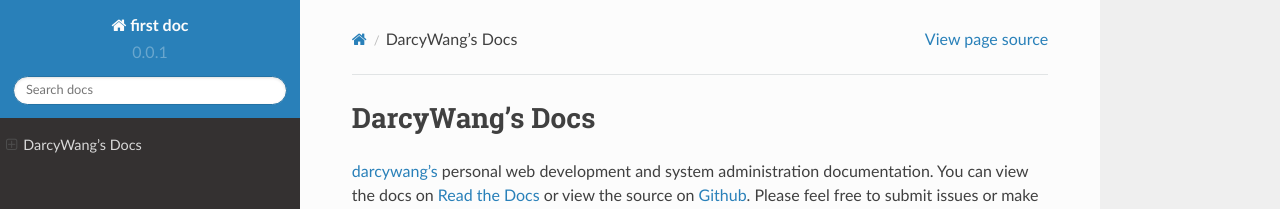
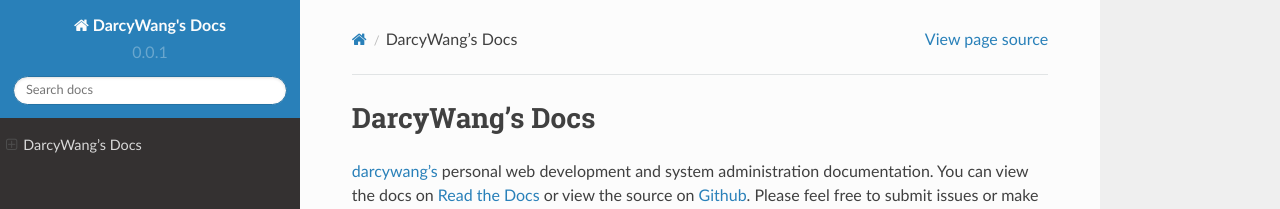
Before and after one commit to darcyWang/tianbao, a Sphinx documentation site: the page built from source/index.rst, in a window 1280 px wide. Shown: the top 209 px of the page. Built offline with Sphinx 7.4.7 and the Read the Docs theme 2.0.0, drawn with Linux system fonts in a browser that asks for light colours; pages that are not in the unit, such as notebooks, are missing from menus.

Commit message:
modified

```diff
--- a/source/conf.py
+++ b/source/conf.py
@@ -48,7 +48,7 @@ source_suffix = '.rst'
 master_doc = 'index'
 
 # General information about the project.
-project = u'first doc'
+project = u'DarcyWang\'s Docs'
 copyright = u'2016, Tianbao'
 author = u'Tianbao'
 
```
